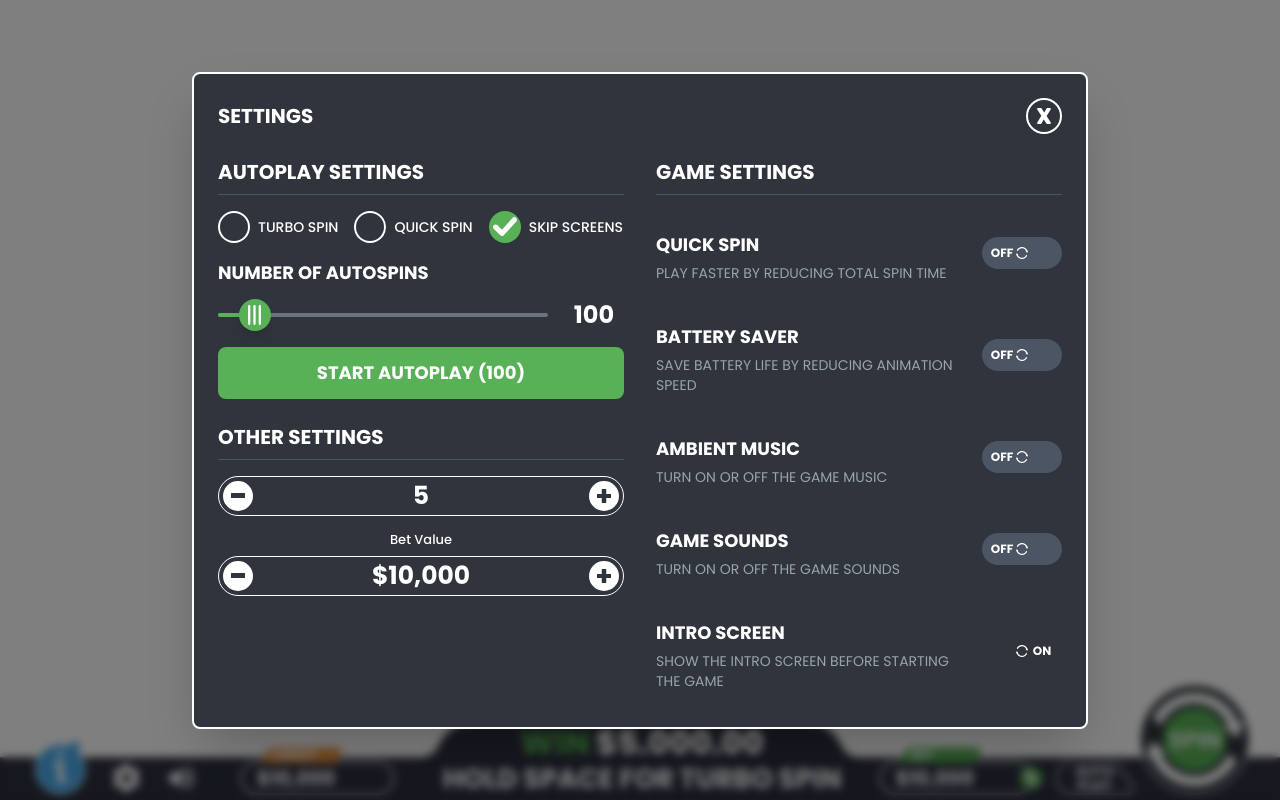
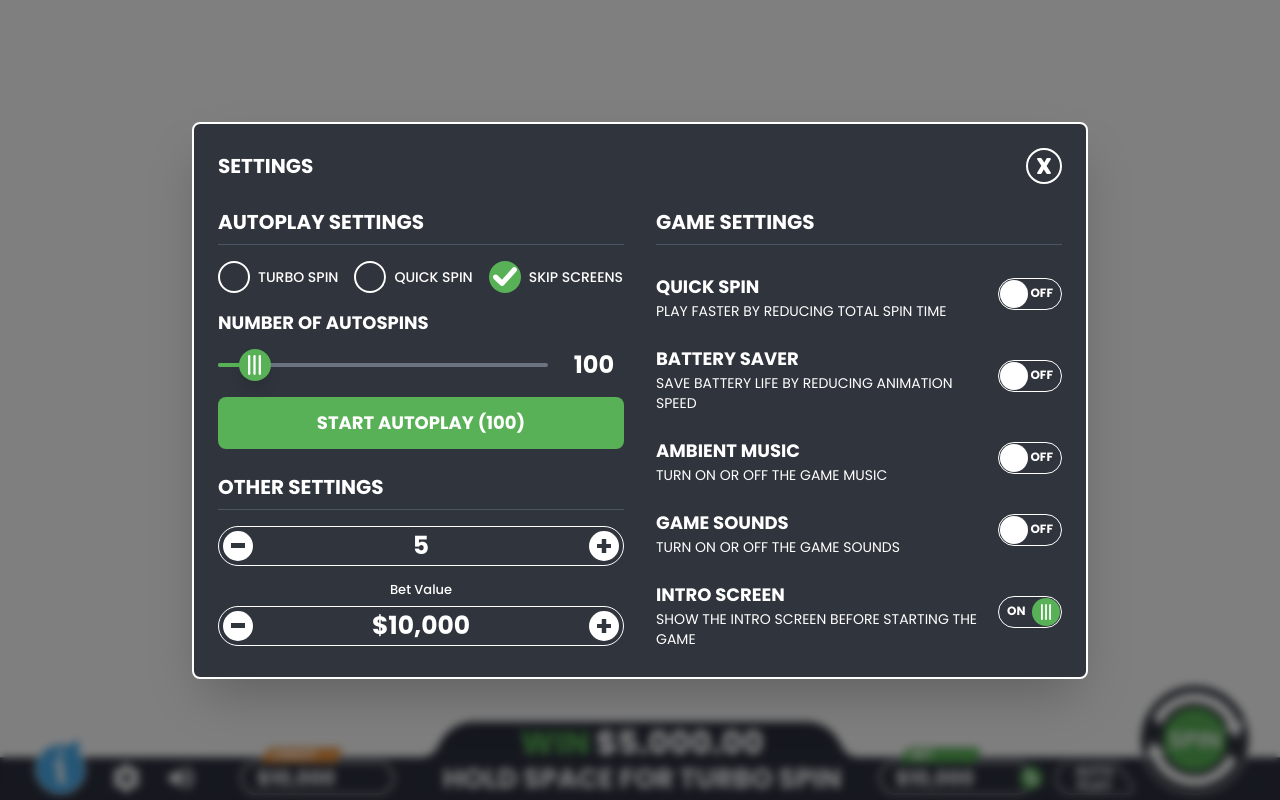
Before and after one commit to monvanCe/slot-ui, a React (Create React App) app: page / in a window 1280 px wide. Both pictures are taken after a click on the element 126 px from the left and 778 px from the top of the page. Built offline with nearby package versions, Linux system fonts and the light colour scheme.

Commit message:
switch v2

```diff
--- a/src/components/ui/switch.tsx
+++ b/src/components/ui/switch.tsx
@@ -1,4 +1,4 @@
-import { useState } from 'react';
+import { COLORS } from '../../utils/colors';
 import DynamicSvg from './dynamicSvg';
 
 interface ISwitch {
@@ -21,56 +21,42 @@ export default function Switch({
   };
 
   return (
-    <div className={`flex items-center justify-between py-3 ${className}`}>
+    <div className={`flex items-center justify-between py-1 ${className}`}>
       {/* Left side - Label and Description */}
       <div className="flex-1">
-        <h3 className="text-white font-bold text-lg mb-1">{label}</h3>
-        <p className="text-gray-400 text-sm uppercase">{description}</p>
+        <p className="text-white font-bold text-lg uppercase">{label}</p>
+        <p className="text-white text-sm uppercase">{description}</p>
       </div>
 
       {/* Right side - Switch */}
       <div className="ml-4">
         <button
           onClick={handleToggle}
-          className={`
-            relative w-20 h-8 rounded-full transition-all duration-300 ease-in-out
-            ${value ? 'bg-green-500' : 'bg-gray-600'}
-          `}
+          className="relative h-8 aspect-[2] rounded-full border border-white transition-all duration-300 ease-in-out bg-transparent"
           aria-label={`Toggle ${label}`}
         >
           {/* Switch Track */}
-          <div className="absolute inset-0 rounded-full overflow-hidden">
-            {/* Left side content */}
-            <div
-              className={`
-              absolute left-0 top-0 w-1/2 h-full flex items-center justify-center
-              transition-all duration-300 ease-in-out
-              ${value ? 'opacity-0' : 'opacity-100'}
-            `}
-            >
-              <span className="text-white text-xs font-bold">OFF</span>
+          <div className="absolute inset-0 rounded-lg overflow-hidden">
+            {/* Background text */}
+            <div className={`absolute top-px ${value ? 'left-2' : 'right-2'}`}>
+              <span
+                className={`text-white text-xs font-bold transition-opacity duration-300`}
+              >
+                {value ? 'ON' : 'OFF'}
+              </span>
             </div>
 
-            {/* Right side content */}
+            {/* Sliding knob */}
             <div
-              className={`
-              absolute right-0 top-0 w-1/2 h-full flex items-center justify-center
-              transition-all duration-300 ease-in-out
-              ${value ? 'opacity-100' : 'opacity-0'}
-            `}
+              className={`absolute top-px h-7 aspect-square p-1.5 rounded-full transition-all duration-500 ease-in-out flex items-center justify-center ${
+                value ? 'bg-green right-px' : 'bg-white left-px'
+              }`}
             >
-              <span className="text-white text-xs font-bold">ON</span>
-            </div>
-
-            {/* Center icon */}
-            <div className="absolute inset-0 flex items-center justify-center">
-              <div className="w-3 h-3 flex items-center justify-center">
-                <DynamicSvg
-                  fillColor="#ffffff"
-                  svgFilePath="/svg/Spin_Button_Icon.svg"
-                  className="w-3 h-3"
-                />
-              </div>
+              <DynamicSvg
+                fillColor={value ? COLORS.white : COLORS.background}
+                svgFilePath="/svg/Slider_Icon.svg"
+                className="st0"
+              />
             </div>
           </div>
         </button>
```
